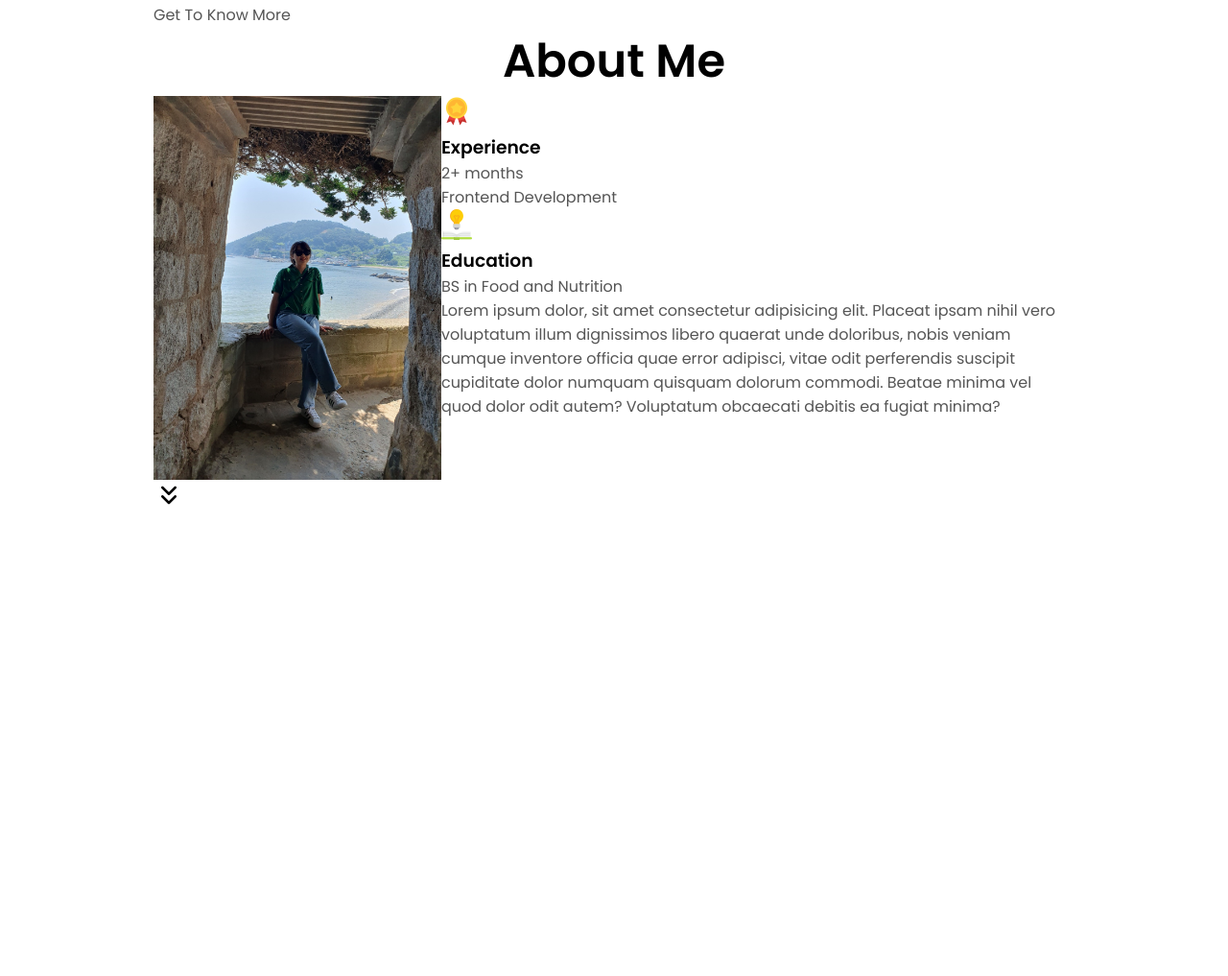
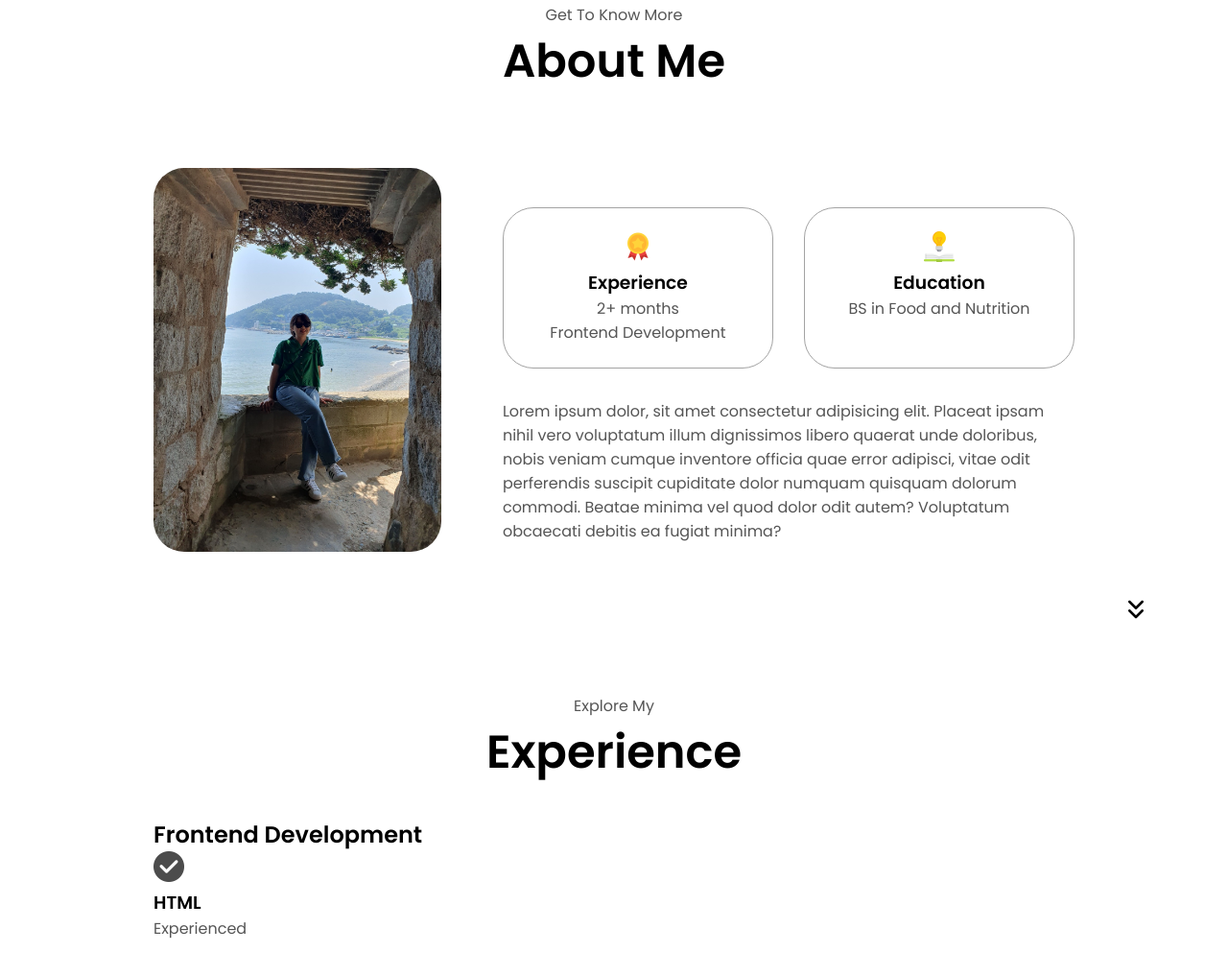
Before and after one commit to seohyunchoiii/html-css-js-portfolio-tutorial, a plain HTML site: page assets/index.html in a window 1280 px wide. Shown: the part 805-1822 px from the top of the page at 96% size. Before the commit the page ends 1496 px from the top, so only its background shows below. Drawn offline with Linux system fonts and the light colour scheme.

Commit message:
commit 4/2

```diff
--- a/assets/index.html
+++ b/assets/index.html
@@ -63,7 +63,7 @@
 
   <!-- nav에 있는 about을 누르면 -->
   <section id="about">
-    <p class = "section__text___p1">Get To Know More</p>
+    <p class = "section__text__p1">Get To Know More</p>
     <h1 class = "title">About Me</h1>
 
     <div class="section-container">
@@ -82,15 +82,16 @@
                 <h3>Experience</h3>
                 <p>2+ months <br> Frontend Development</p>
               </div>
+              <div class="details-container">
+                <img src="./education.png"
+                      alt="Education Icon"
+                      class="icon">
+                    <h3>Education</h3>
+                    <p>BS in Food and Nutrition</p>
+              </div>
           </div>
 
-          <div class="details-container">
-            <img src="./education.png"
-                  alt="Education Icon"
-                  class="icon">
-                <h3>Education</h3>
-                <p>BS in Food and Nutrition</p>
-          </div>
+
 
           <div class="text-container">
             <p>Lorem ipsum dolor, sit amet consectetur adipisicing elit.
@@ -106,6 +107,30 @@
     class="icon arrow"
     onclick="location.href = './#experience'">
   </section>
+
+  <section id="experience">
+      <p class="section__text__p1">Explore My</p>
+      <h1 class="title">Experience</h1>
+      <div class="experience-details-container">
+        <div class="about-containers">
+          <div class="details-containers">
+              <h2 class="experience-sub-title">Frontend Development</h2>
+              <div class="article-container">
+                <article>
+                    <img src="./checkmark.png"
+                    alt="experience icon"
+                    class="icon">
+
+                    <div>
+                        <h3>HTML</h3>
+                          <p>Experienced</p>
+                    </div>
+                </article>
+              </div>
+          </div>
+        </div>
+      </div>
+  </section>
   <script src="script.js"></script>
 </body>
 </html>
--- a/assets/style.css
+++ b/assets/style.css
@@ -255,3 +255,57 @@ section {
 .btn-container {
   gap: 1rem ;
 }
+
+/* ABOUT SECTION */
+
+  #about {
+    position:relative;
+  }
+
+  .about-containers{
+    gap:2rem;
+    margin-bottom: 2rem;
+    margin-top : 2rem;
+  }
+
+  .about-details-container {
+    justify-content: center;
+    flex-direction: column;
+  }
+
+  .about-containers, .about-details-container {
+    display: flex;
+  }
+
+  .about-pic {
+    border-radius: 2rem;
+  }
+
+.arrow{
+  position :absolute;
+  right: -5rem;
+  bottom: 2.5rem;
+
+}
+
+.details-container {
+  padding: 1.5rem;
+  flex:1;
+  background: white;
+  border-radius: 2rem;
+  border: rgb(53, 53, 53) 0.1rem solid;
+  border-color: rgb(163, 163, 163);
+  text-align:center;
+}
+
+.section-container {
+  gap:4rem;
+  height: 80%;
+}
+
+.section__pic-container {
+  height: 400px;
+  width: 400px;
+  margin: auto 0;
+
+}
```
Also changed, not shown: assets/checkmark.png (added).
